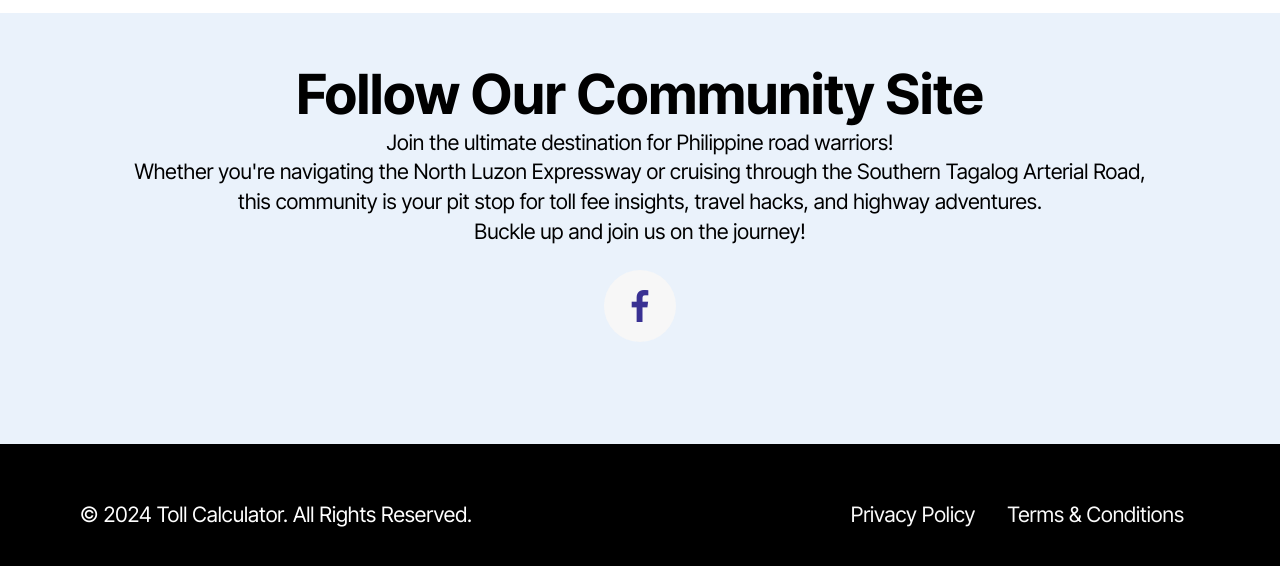
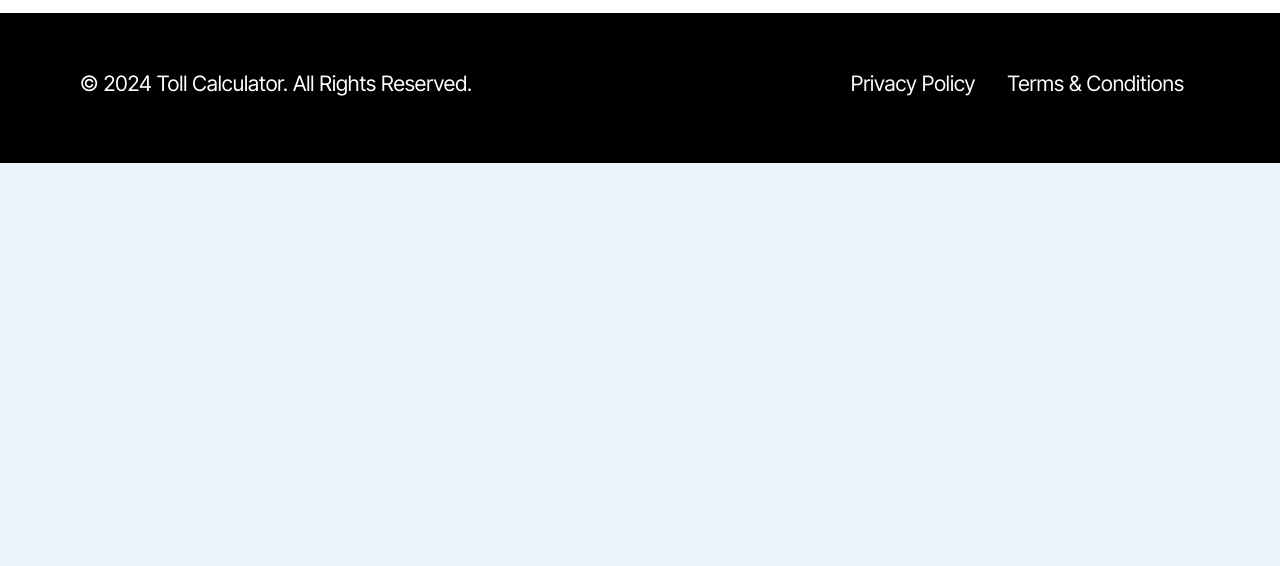
Before and after one commit to gacelabs/toll-calc, a plain HTML site: page index.html in a window 1280 px wide. Shown: the part 3136-3702 px from the top of the page. After the commit the page ends 3299 px from the top, so only its background shows below. Drawn offline with Linux system fonts and the light colour scheme.

Commit message:
Update index.html

```diff
--- a/index.html
+++ b/index.html
@@ -313,7 +313,7 @@
 			</section>
 		</div>
 
-		<section data-bs-version="5.1" class="social05 cid-u8GynFnmJg cid-u8GynFlsgK p-5">
+		<section data-bs-version="5.1" class="social05 cid-u8GynFnmJg cid-u8GynFlsgK p-5 hide">
 			<div class="container">
 				<div class="row">
 					<h3 class="mbr-section-title align-center mbr-fonts-style display-2">
```
